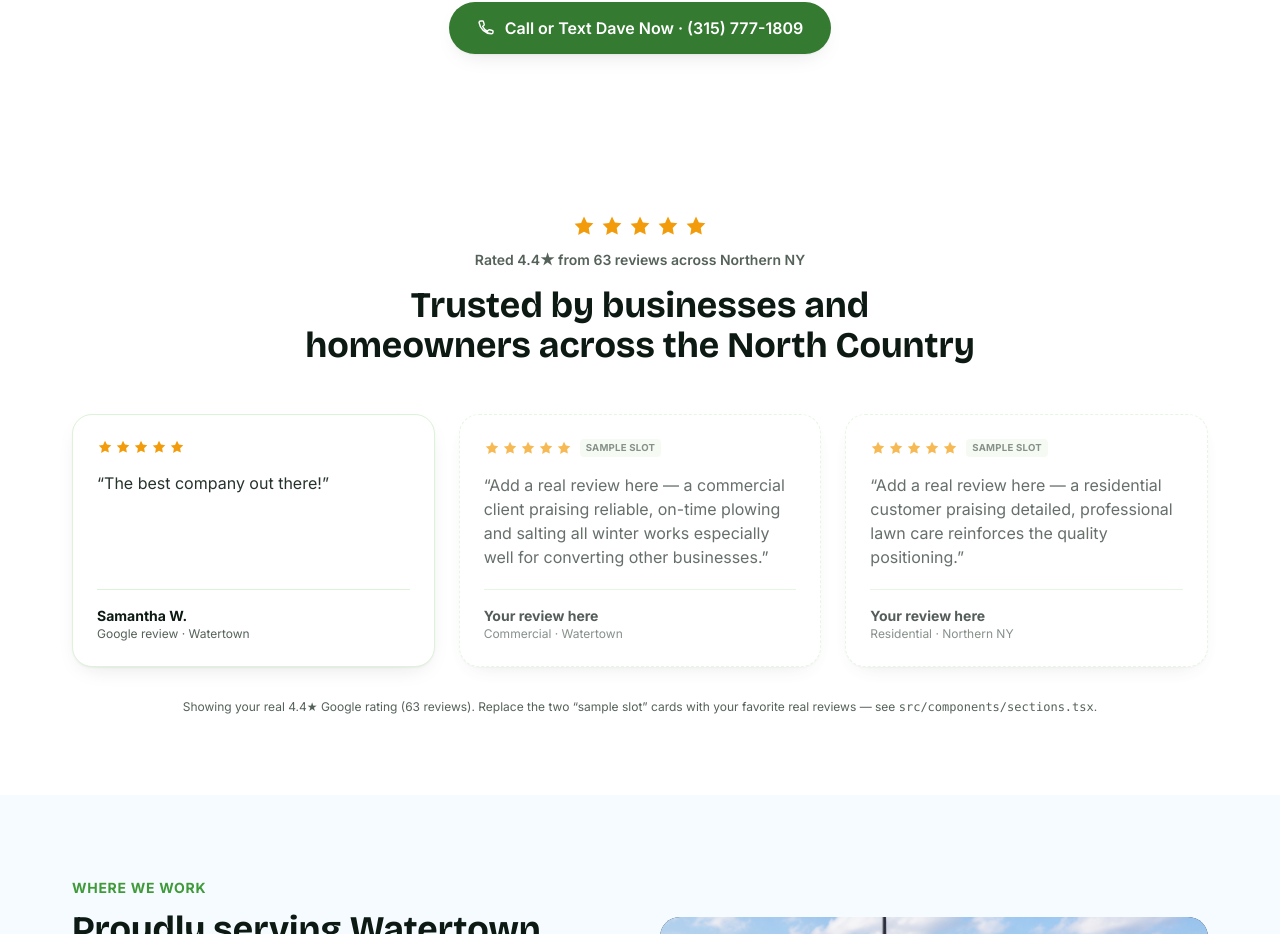
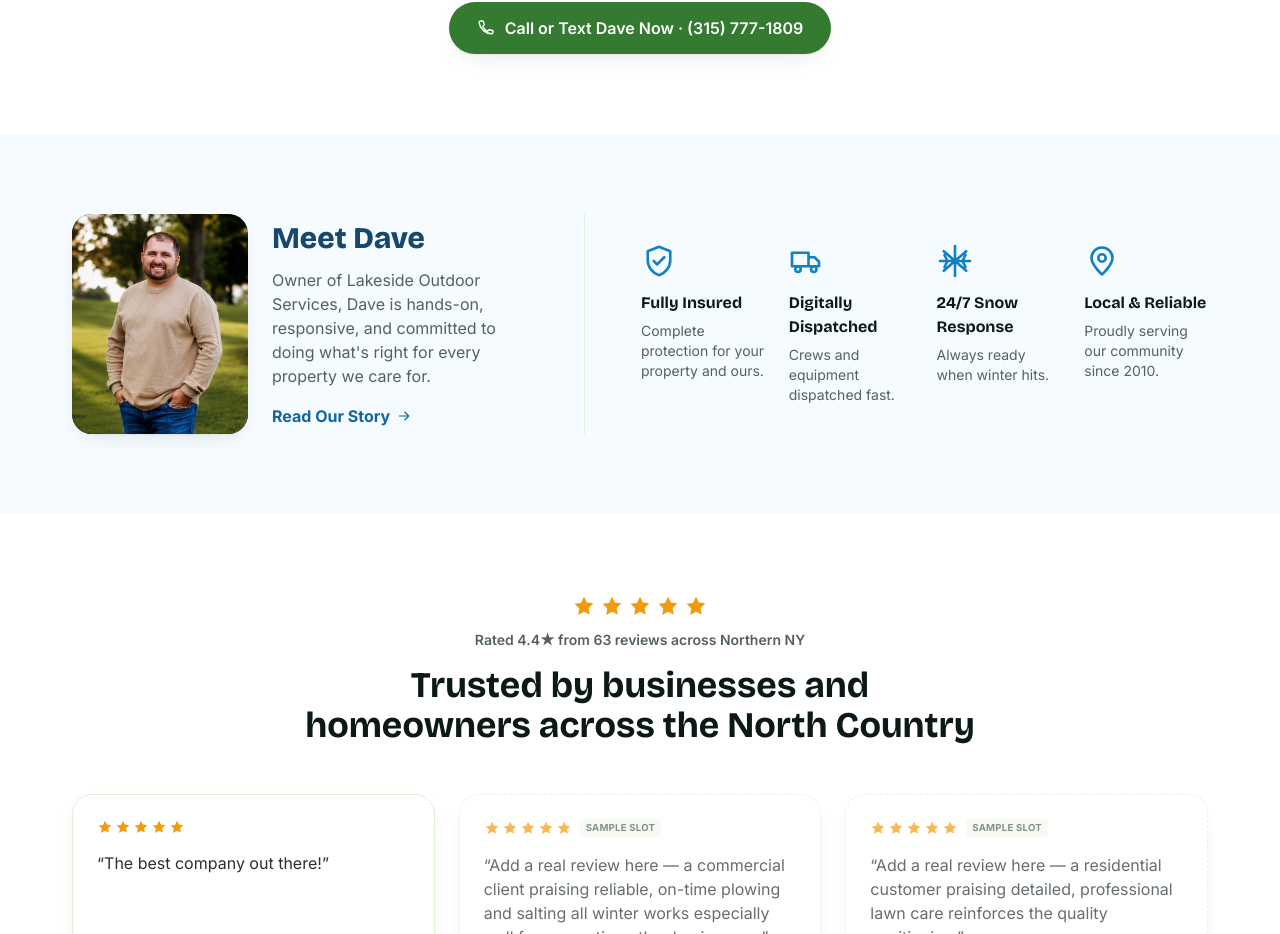
Before and after one commit to Webit365/lakeside, a Next.js app: page / in a window 1280 px wide. Shown: the part 5106-6040 px from the top of the page. Built offline with nearby package versions, Linux system fonts and the light colour scheme.

Commit message:
Add 'Meet Dave' owner section to homepage (photo, blurb, trust features)

```diff
--- a/src/app/page.tsx
+++ b/src/app/page.tsx
@@ -530,6 +530,77 @@ export default function HomePage() {
         </div>
       </section>
 
+      {/* ===== MEET DAVE ===== */}
+      <section className="bg-frost-50/50 py-16 sm:py-20">
+        <div className="container-x">
+          <div className="grid items-center gap-10 lg:grid-cols-[minmax(0,0.95fr)_minmax(0,1.05fr)] lg:gap-14">
+            {/* Owner intro */}
+            <div className="flex flex-col items-center gap-6 sm:flex-row lg:border-r lg:border-pine-100 lg:pr-14">
+              <Photo
+                src="/photos/dave.jpg"
+                alt="Dave, owner of Lakeside Outdoor Services, in Watertown NY"
+                className="aspect-[4/5] w-40 flex-shrink-0 shadow-card sm:w-44"
+                sizes="180px"
+              />
+              <div className="text-center sm:text-left">
+                <h2 className="font-display text-3xl font-extrabold text-frost-900">
+                  Meet Dave
+                </h2>
+                <p className="mt-3 text-ink-muted">
+                  Owner of Lakeside Outdoor Services, Dave is hands-on,
+                  responsive, and committed to doing what&apos;s right for every
+                  property we care for.
+                </p>
+                <Link
+                  href="/about"
+                  className="mt-4 inline-flex items-center gap-1.5 font-bold text-frost-700 hover:text-frost-800"
+                >
+                  Read Our Story
+                  <ArrowRightIcon className="h-4 w-4" />
+                </Link>
+              </div>
+            </div>
+
+            {/* Trust features */}
+            <div className="grid grid-cols-2 gap-x-6 gap-y-8 md:grid-cols-4">
+              {[
+                {
+                  icon: ShieldIcon,
+                  title: "Fully Insured",
+                  body: "Complete protection for your property and ours.",
+                },
+                {
+                  icon: TruckIcon,
+                  title: "Digitally Dispatched",
+                  body: "Crews and equipment dispatched fast.",
+                },
+                {
+                  icon: SnowIcon,
+                  title: "24/7 Snow Response",
+                  body: "Always ready when winter hits.",
+                },
+                {
+                  icon: MapPinIcon,
+                  title: "Local & Reliable",
+                  body: "Proudly serving our community since 2010.",
+                },
+              ].map((f) => {
+                const Icon = f.icon;
+                return (
+                  <div key={f.title} className="text-center md:text-left">
+                    <Icon className="mx-auto h-9 w-9 text-frost-600 md:mx-0" />
+                    <h3 className="mt-3 font-display text-base font-bold text-ink">
+                      {f.title}
+                    </h3>
+                    <p className="mt-1.5 text-sm text-ink-muted">{f.body}</p>
+                  </div>
+                );
+              })}
+            </div>
+          </div>
+        </div>
+      </section>
+
       <Reviews />
 
       {/* ===== SERVICE AREA ===== */}
```
Also changed, not shown: public/photos/dave.jpg (added).
